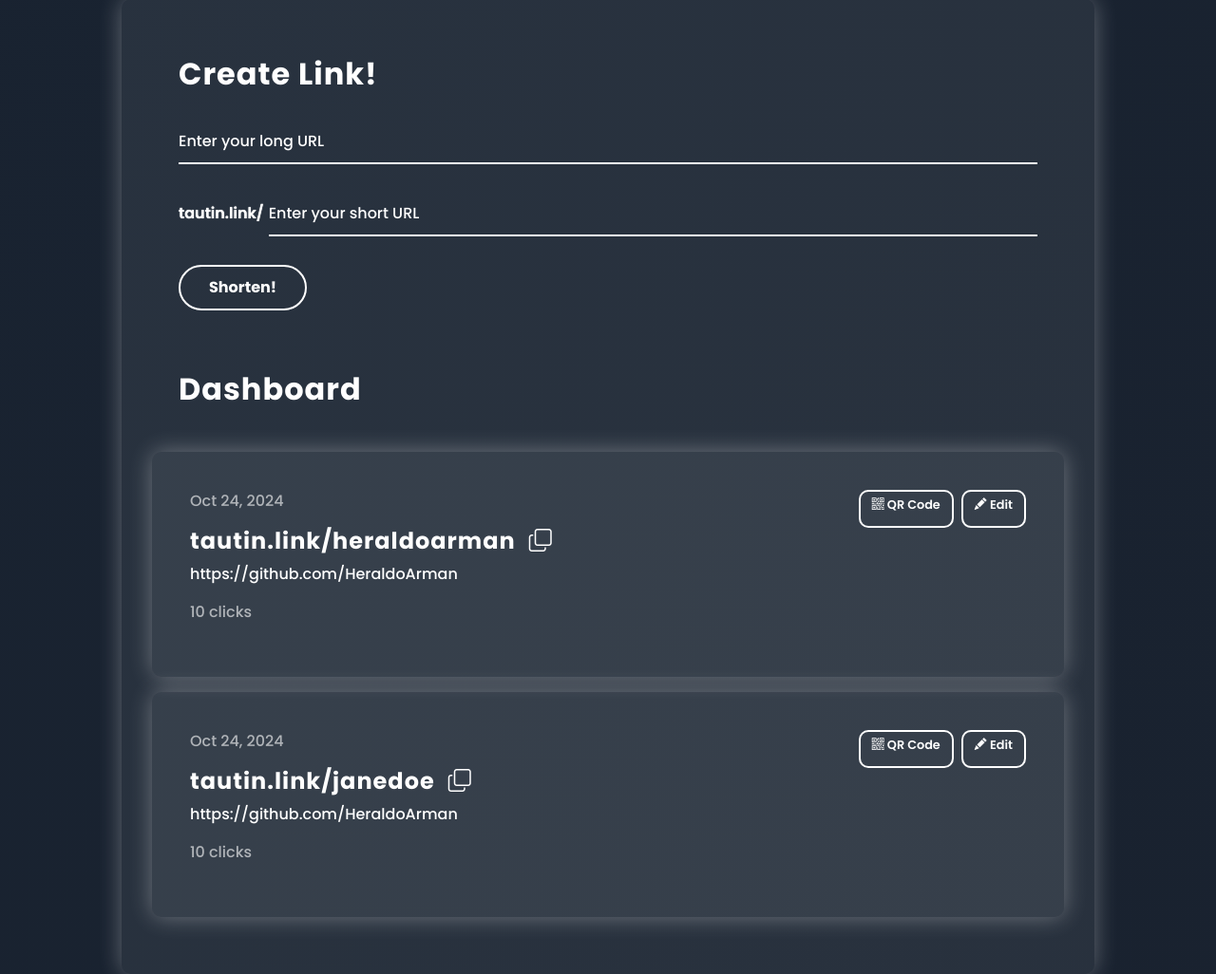
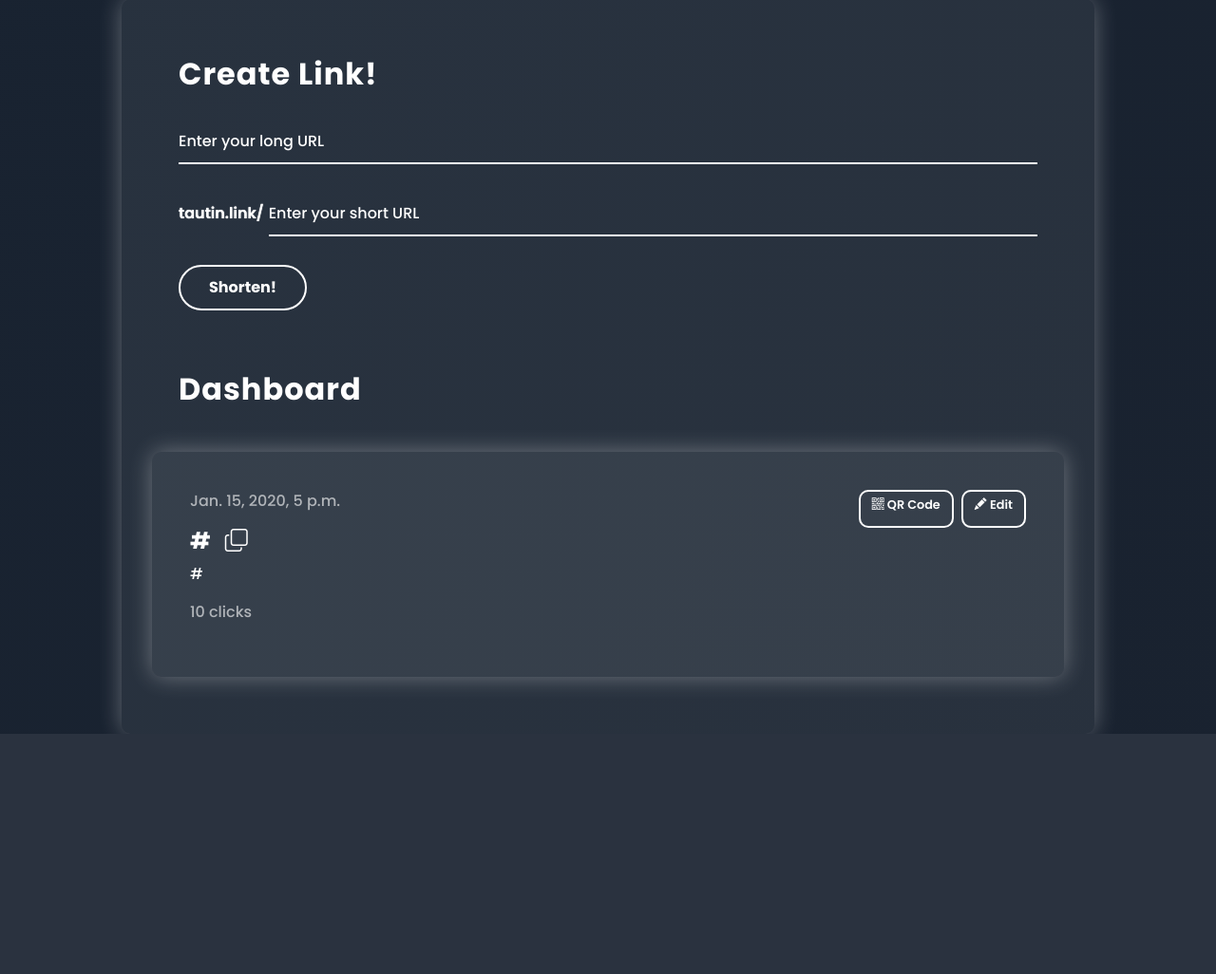
Before and after one commit to HeraldoArman/Tautin, a Django app: page /dashboard/ in a window 1280 px wide. Shown: the part 73-1099 px from the top of the page at 95% size. After the commit the page ends 846 px from the top, so only its background shows below. Run offline with Django 5.2, Linux system fonts and the light colour scheme; a user stored in the database is signed in; tables that the repository leaves empty hold one stand-in row (values such as "Sample post").

Commit message:
add shortener feature

```diff
--- a/tautin/urls.py
+++ b/tautin/urls.py
@@ -21,7 +21,7 @@ from django.contrib.auth import views
 
 urlpatterns = [
     path('admin/', admin.site.urls),
+    path('login/', views.LoginView.as_view(template_name='registration/login.html'), name='login'),
+    path('logout/', views.LogoutView.as_view(next_page='index'), name='logout'),
     path('', include('tautin_app.urls')),
-    path('login/', views.LoginView.as_view(template_name='registration/login.html'), name='login'),
-    path('logout/', views.LogoutView.as_view(next_page='index'), name='logout')
 ]
--- a/tautin_app/forms.py
+++ b/tautin_app/forms.py
@@ -0,0 +1,22 @@
+from tautin_app.models import Link
+from django import forms
+from django.core.exceptions import ValidationError
+class LinkForm(forms.ModelForm):
+    class Meta:
+        model = Link
+        fields = ('long_link', 'short_url_link_address')
+
+        widgets = {
+            'long_link' : forms.TextInput(attrs={'type' : 'text'}),
+            'short_url_link_address' : forms.TextInput(attrs={'type' : 'text'}),
+        }
+
+    def clean_short_url_link_address(self):
+        short_url_link_address = self.cleaned_data.get('short_url_link_address')
+
+        # Memeriksa apakah short_url_link_address sudah ada
+        if Link.objects.filter(short_url_link_address=short_url_link_address).exists():
+            # print('error')
+            raise ValidationError("Short URL Link Address already used. Please use another URL!")
+
+        return short_url_link_address
--- a/tautin_app/models.py
+++ b/tautin_app/models.py
@@ -7,7 +7,7 @@ class Link(models.Model):
     username = models.ForeignKey('auth.User', on_delete=models.CASCADE)
 
     long_link = models.URLField(max_length=300)
-    short_url_link_address = models.CharField(max_length=255, unique=True)
+    short_url_link_address = models.SlugField(max_length=255, unique=True)
     short_url_link = models.URLField(max_length=300, blank=True, unique=True)
     date_created = models.DateTimeField(default=timezone.localtime(timezone.now()))
     total_views = models.PositiveIntegerField(default=0)
@@ -15,7 +15,7 @@ class Link(models.Model):
     def save(self, *args, **kwargs):
         current_site = Site.objects.get_current()
         domain = current_site.domain
-        self.short_url_link = f"https://{domain}/{self.short_url_link_address}"
+        self.short_url_link = f"http://{domain}/{self.short_url_link_address}"
         super().save(*args, **kwargs)
 
     def __str__(self):
--- a/tautin_app/static/css/style.css
+++ b/tautin_app/static/css/style.css
@@ -7,7 +7,7 @@ p {
     color: white;
 }
 
-h2, h3, h4 {
+h2, h3, h4, h5 {
     font-family: "Poppins", sans-serif;
     font-weight: 700;
     font-style: normal;
@@ -104,6 +104,7 @@ h2, h3, h4 {
 .button-menu {
     position: relative;
     color: white;
+    background-color: transparent;
     text-decoration: none;
     font-size: var(--fontsize);
     padding: 10px 30px;
--- a/tautin_app/templates/registration/register.html
+++ b/tautin_app/templates/registration/register.html
@@ -29,7 +29,7 @@
       {% comment %} <a href="dashboard.html" class="button-menu button-login" style="--fontsize:1em">
         Register
       </a> {% endcomment %}
-      <button class="button-login" style="--fontsize:1em" type='submit'>Login</button>
+      <button class="button-login" style="--fontsize:1em" type='submit'>Register</button>
 
       <p style="display: block; text-align: center;" class="py-1 pt-1">or</p>
       <a href="dashboard.html" class="button-menu button-login"><i class="bi bi-google"></i> Register with Google</a>
--- a/tautin_app/templates/tautin_app/dashboard.html
+++ b/tautin_app/templates/tautin_app/dashboard.html
@@ -4,29 +4,42 @@
 <div class="container d-flex justify-content-center align-items-center flex-column">
     <div class="dashboard-box">
         <h2>Create Link!</h2>
-        <form action="">
+        <form action="{% url "dashboard" %}" method='POST'>
+            {% csrf_token %}
+
             <div class="user-box">
-                <input type="text" required>
+                {% comment %} <input type="text" required> {% endcomment %}
+
+                {{ form.long_link}}
                 <label for="">Enter your long URL</label>
             </div>
+            {% if form.short_url_link_address.errors %}
+                        {% for error in form.short_url_link_address.errors %}
+                        <div class="pb-2">
+                            <h5>{{error}}</h5>
+                        </div>
+                        {% endfor %}
+            {% endif %}
             <div class="row justify-content-start">
                 <div class="col-auto" style="padding-right: 5px;">
                     <div class="user-box" style="padding: 0; margin: 0;">
                         <p class="mb-0">tautin.link/</p>
                     </div>
                 </div>
+
                 <div class="col" style="padding-left: 0; margin-left: 0;">
                     <div class="user-box" >
-                        <input type="text" required>
+                        {% comment %} <input type="text" required> {% endcomment %}
+                        {{form.short_url_link_address}}
                         <label for="">Enter your short URL</label>
                     </div>
                 </div>
             </div>
 
             <div class="d-flex justify-content-start pb-5">
-                <a href="dashboard.html" class="button-menu" style="--fontsize:1em">
+                <button type='submit' class="button-menu" style="--fontsize:1em">
                     Shorten!
-                </a>
+                </button>
             </div>
         </form>
 
@@ -34,12 +47,12 @@
             <h2 class="pt-3">Dashboard</h2>
         </div>
 
-
+        {% for link in items %}
         <div class="pt-3 d-flex justify-content-center align-items-center flex-column">
             <div class="dashboard-box-link ">
                 <div class="row d-flex">
                     <div class="col">
-                        <p class="link-properties">Oct 24, 2024</p>
+                        <p class="link-properties">{{link.date_created}}</p>
                     </div>
                     <div class="col d-flex justify-content-end">
                         <a href="" class="button-link me-2"><i class="bi bi-qr-code"> </i> QR Code</a>
@@ -47,37 +60,16 @@
                     </div>
                 </div>
                 <h4>
-                    <a href="#" class="short-link">tautin.link/heraldoarman</a>
+                    <a href="#" class="short-link">{{link.short_url_link}}</a>
                     <i class="bi bi-copy copy-icon"></i>
-                    <span class="copy-text">Link disalin!</span>
+                    <span class="copy-text">Link copied!</span>
                 </h4>
-                <p><a href="https://github.com/HeraldoArman">https://github.com/HeraldoArman</a></p>
-                <p class="link-properties">10 clicks</p>
+                <p><a href="{{ link.long_link }}">{{link.long_link}}</a></p>
+                <p class="link-properties">{{link.total_views}} clicks</p>
             </div>
         </div>
+        {% endfor %}
 
 
-        <div class="pt-3 d-flex justify-content-center align-items-center flex-column">
-            <div class="dashboard-box-link ">
-                <div class="row d-flex">
-                    <div class="col">
-                        <p class="link-properties">Oct 24, 2024</p>
-                    </div>
-                    <div class="col d-flex justify-content-end">
-                        <a href="" class="button-link me-2"><i class="bi bi-qr-code"> </i> QR Code</a>
-                        <a href="edit.html" class="button-link"><i class="bi bi-pencil-fill"> </i> Edit</a>
-                    </div>
-                </div>
-                <div>
-                    <h4>
-                        <a href="#" class="short-link">tautin.link/janedoe</a>
-                        <i class="bi bi-copy copy-icon"></i>
-                        <span class="copy-text">Link disalin!</span>
-                    </h4>
-                </div>
-                <p><a href="https://github.com/HeraldoArman">https://github.com/HeraldoArman</a></p>
-                <p class="link-properties">10 clicks</p>
-            </div>
-        </div>
 
 {% endblock content %}
--- a/tautin_app/urls.py
+++ b/tautin_app/urls.py
@@ -5,4 +5,5 @@ urlpatterns = [
     path('', views.IndexView.as_view(), name='index'),
     path("dashboard/", views.DashboardView.as_view(), name="dashboard"),
     path('register/', views.RegisterView.as_view(), name='register'),
+    path('<str:short_url_link_address>/', views.redirect_to_long_link, name='redirect_to_long_link')
 ]
--- a/tautin_app/views.py
+++ b/tautin_app/views.py
@@ -2,22 +2,40 @@ from django.conf import settings
 from django.contrib.auth.forms import UserCreationForm
 from django.contrib.auth import login
 from django.urls import reverse_lazy
-from django.shortcuts import render
-from django.views.generic import TemplateView, ListView, DetailView, CreateView, UpdateView, DeleteView
-from tautin_app import models
+from django.shortcuts import render, redirect, get_object_or_404
+from django.views.generic import TemplateView, ListView, DetailView, CreateView, UpdateView, DeleteView, View
+
 
 from django.contrib.auth.decorators import login_required
 from django.contrib.auth.mixins import LoginRequiredMixin
+from tautin_app.models import Link
+from tautin_app.forms import LinkForm
 # Create your views here.
 
 class IndexView(TemplateView):
     template_name = 'index.html'
 
-class DashboardView(LoginRequiredMixin, ListView):
-    context_object_name = 'links'
-    model = models.Link
-    template_name = 'dashboard.html'
+class DashboardView(LoginRequiredMixin, View):
+    # context_object_name = 'links'
+    # model = models.Link
+    # template_name = 'dashboard.html'
+    def get(self, request):
+        form = LinkForm()
+        items = Link.objects.all()
+        return render(request, 'tautin_app/dashboard.html', {'form' : form, 'items' : items})
 
+    def post(self, request):
+        form = LinkForm(request.POST)
+        if form.is_valid():
+            link = form.save(commit=False)
+            link.username = request.user
+            link.save()
+            return redirect('dashboard')
+        if not form.is_valid():
+            print(form.errors)  # Ini akan menampilkan kesalahan di console
+
+        items = Link.objects.all()
+        return render(request, 'tautin_app/dashboard.html', {'form' : form, 'items': items})
 
 class RegisterView(CreateView):
     form_class = UserCreationForm
@@ -29,3 +47,9 @@ class RegisterView(CreateView):
         user = form.save()
         login(self.request, user)
         return response
+
+def redirect_to_long_link(request, short_url_link_address):
+    link = get_object_or_404(Link, short_url_link_address=short_url_link_address)
+    link.total_views += 1
+    link.save()
+    return redirect(link.long_link)
```
Also changed, not shown: tautin_app/templates/tautin_app/404.html (added, +11 -0 lines), tautin_app/templates/tautin_app/edit.html (+3 -35 lines), tautin_app/migrations/0014_alter_link_date_created_and_more.py (added), tautin_app/migrations/0015_alter_link_date_created.py (added).
